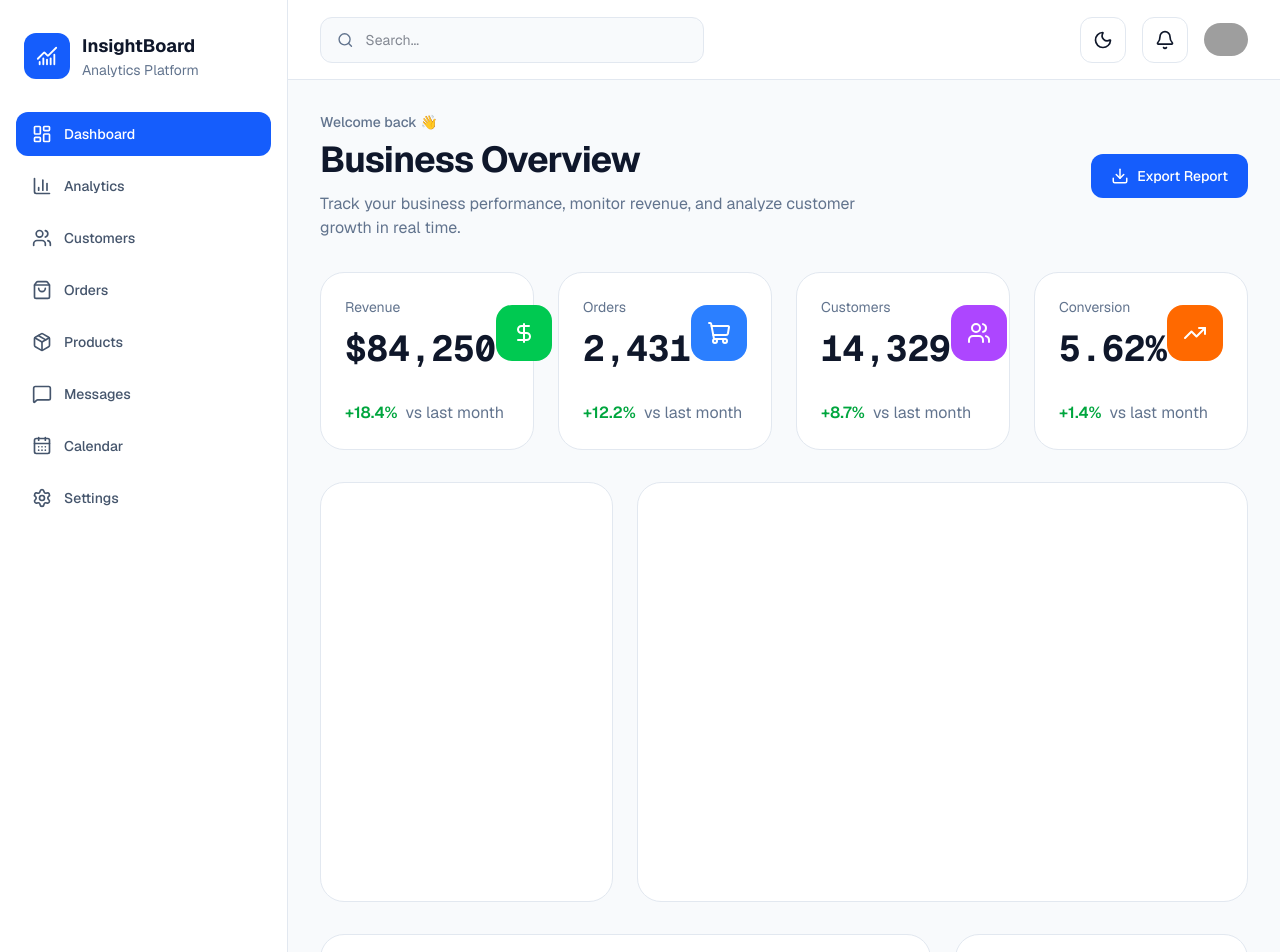
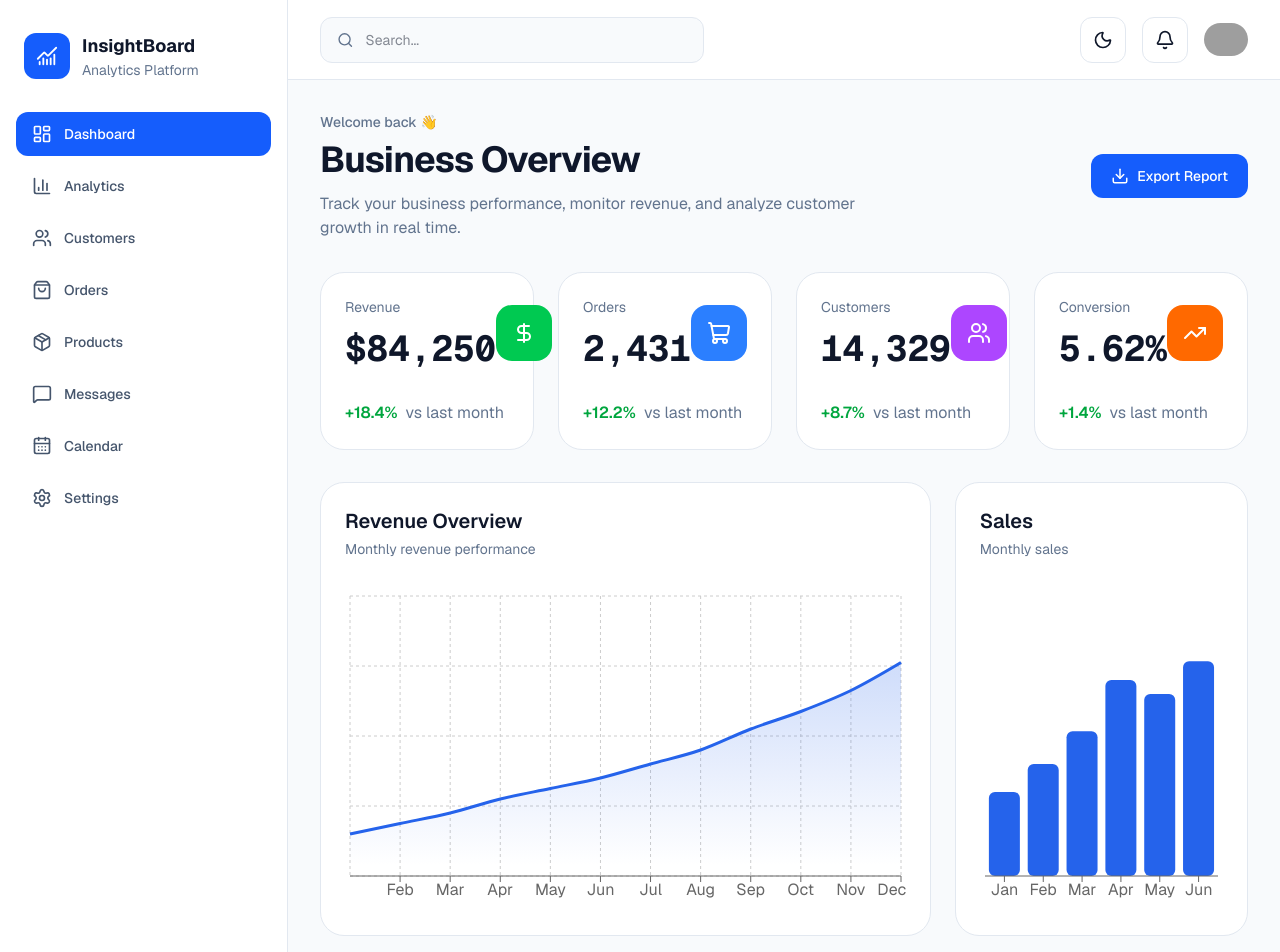
Before and after one commit to wwilliamsantana/insight-board, a Next.js app: page / in a window 1280 px wide. Shown: the top 952 px of the page. Built offline with nearby package versions, Linux system fonts and the light colour scheme; grey boxes are pictures that could not be loaded.

Commit message:
feat: Chart implementation

```diff
--- a/package.json
+++ b/package.json
@@ -13,7 +13,8 @@
     "motion": "^12.42.2",
     "next": "16.2.11",
     "react": "19.2.4",
-    "react-dom": "19.2.4"
+    "react-dom": "19.2.4",
+    "recharts": "^3.10.0"
   },
   "devDependencies": {
     "@tailwindcss/postcss": "^4",
--- /dev/null
+++ b/src/data/revenueData.ts
@@ -0,0 +1,23 @@
+export const revenueData = [
+  { month: "Jan", revenue: 12000 },
+  { month: "Feb", revenue: 15000 },
+  { month: "Mar", revenue: 18000 },
+  { month: "Apr", revenue: 22000 },
+  { month: "May", revenue: 25000 },
+  { month: "Jun", revenue: 28000 },
+  { month: "Jul", revenue: 32000 },
+  { month: "Aug", revenue: 36000 },
+  { month: "Sep", revenue: 42000 },
+  { month: "Oct", revenue: 47000 },
+  { month: "Nov", revenue: 53000 },
+  { month: "Dec", revenue: 61000 },
+];
+
+export const salesData = [
+  { month: "Jan", sales: 180 },
+  { month: "Feb", sales: 240 },
+  { month: "Mar", sales: 310 },
+  { month: "Apr", sales: 420 },
+  { month: "May", sales: 390 },
+  { month: "Jun", sales: 460 },
+];
--- /dev/null
+++ b/src/sections/charts/ChartCard.tsx
@@ -0,0 +1,19 @@
+interface Props {
+  title: string;
+  description: string;
+  children: React.ReactNode;
+}
+
+export function ChartCard({ title, description, children }: Props) {
+  return (
+    <article className="rounded-3xl border border-slate-200 bg-white p-6">
+      <div className="mb-8">
+        <h2 className="text-xl font-semibold">{title}</h2>
+
+        <p className="mt-1 text-sm text-slate-500">{description}</p>
+      </div>
+
+      {children}
+    </article>
+  );
+}
--- /dev/null
+++ b/src/sections/charts/ChartsSection.tsx
@@ -0,0 +1,14 @@
+import { RevenueChart } from "./RevenueChart";
+import { SalesChart } from "./SalesChart";
+
+export function ChartsSection() {
+  return (
+    <section className="grid gap-6 xl:grid-cols-3">
+      <div className="xl:col-span-2">
+        <RevenueChart />
+      </div>
+
+      <SalesChart />
+    </section>
+  );
+}
--- /dev/null
+++ b/src/sections/charts/RevenueChart.tsx
@@ -0,0 +1,48 @@
+"use client";
+
+import {
+  Area,
+  AreaChart,
+  CartesianGrid,
+  ResponsiveContainer,
+  Tooltip,
+  XAxis,
+} from "recharts";
+
+import { revenueData } from "@/data/revenueData";
+import { ChartCard } from "./ChartCard";
+
+export function RevenueChart() {
+  return (
+    <ChartCard
+      title="Revenue Overview"
+      description="Monthly revenue performance"
+    >
+      <ResponsiveContainer width="100%" height={320}>
+        <AreaChart data={revenueData}>
+          <defs>
+            <linearGradient id="revenue" x1="0" y1="0" x2="0" y2="1">
+              <stop offset="5%" stopColor="#2563EB" stopOpacity={0.35} />
+
+              <stop offset="95%" stopColor="#2563EB" stopOpacity={0} />
+            </linearGradient>
+          </defs>
+
+          <CartesianGrid strokeDasharray="3 3" />
+
+          <XAxis dataKey="month" />
+
+          <Tooltip />
+
+          <Area
+            type="monotone"
+            dataKey="revenue"
+            stroke="#2563EB"
+            fill="url(#revenue)"
+            strokeWidth={3}
+          />
+        </AreaChart>
+      </ResponsiveContainer>
+    </ChartCard>
+  );
+}
--- /dev/null
+++ b/src/sections/charts/SalesChart.tsx
@@ -0,0 +1,22 @@
+"use client";
+
+import { Bar, BarChart, ResponsiveContainer, Tooltip, XAxis } from "recharts";
+
+import { ChartCard } from "./ChartCard";
+import { salesData } from "@/data/revenueData";
+
+export function SalesChart() {
+  return (
+    <ChartCard title="Sales" description="Monthly sales">
+      <ResponsiveContainer width="100%" height={320}>
+        <BarChart data={salesData}>
+          <XAxis dataKey="month" />
+
+          <Tooltip />
+
+          <Bar dataKey="sales" radius={6} fill="#2563EB" />
+        </BarChart>
+      </ResponsiveContainer>
+    </ChartCard>
+  );
+}
--- a/src/sections/dashboard/Dashboard.tsx
+++ b/src/sections/dashboard/Dashboard.tsx
@@ -1,3 +1,4 @@
+import { ChartsSection } from "../charts/ChartsSection";
 import { DashboardHeader } from "./DashboardHeader";
 import { StatsCards } from "./StatsCards";
 
@@ -6,10 +7,9 @@ export function Dashboard() {
     <div className="space-y-8">
       <DashboardHeader />
       <StatsCards />
-      <div className="grid gap-6 xl:grid-cols-3">
-        <div className="h-105 rounded-3xl border border-slate-200 bg-white" />
-        <div className="h-105 rounded-3xl border border-slate-200 bg-white xl:col-span-2" />
-      </div>
+
+      <ChartsSection />
+
       <div className="grid gap-6 lg:grid-cols-3">
         <div className="h-105 rounded-3xl border border-slate-200 bg-white lg:col-span-2" />
         <div className="h-105 rounded-3xl border border-slate-200 bg-white" />
```
Also changed, not shown: 1 other file (tests, documents, lock files or other folders).
